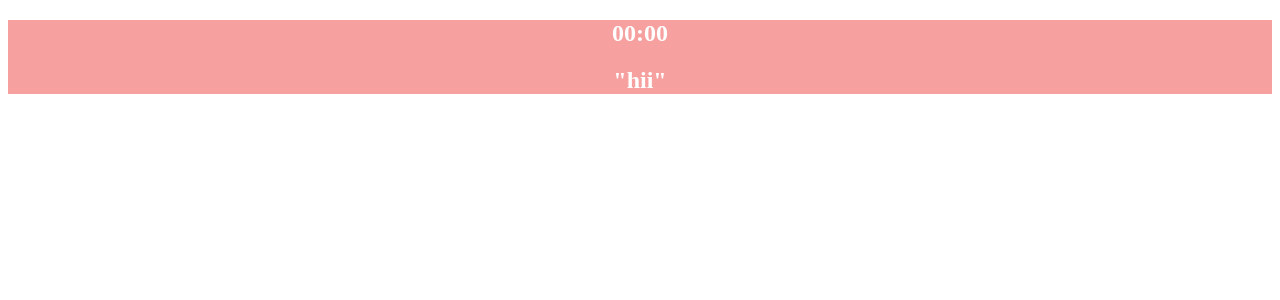
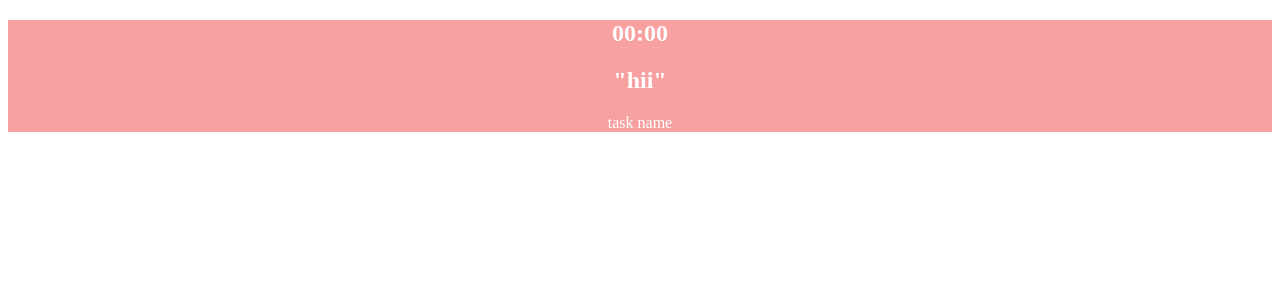
Before and after one commit to ashfujiyama/tamadoro, a React (Create React App) app: page / in a window 1280 px wide. Shown: the top 300 px of the page. Built offline with nearby package versions, Linux system fonts and the light colour scheme; the HTML template or start-up script is replaced by a standard one.

Commit message:
files: task components

```diff
--- a/src/App.tsx
+++ b/src/App.tsx
@@ -2,16 +2,15 @@
 // contians the following components: timer
 // will have exit (close the chrome extension), and expand (convert to sidebar) options
 
-
-
-import "./App.css"
+import "./App.css";
+import TaskList from "./components/taskList";
 import Timer from "./components/timer/timer";
-
 
 function App() {
   return (
     <div className="App">
       <Timer />
+      <TaskList />
     </div>
   );
 }
--- a/src/components/task.tsx
+++ b/src/components/task.tsx
@@ -1,2 +1,10 @@
 // one task: task name, current daily progress, checked if daily goal is complete, button to edit by opening task form
-export {}
+const Task = () => {
+  return (
+    <>
+      <p>task name</p>
+    </>
+  );
+};
+
+export default Task;
--- a/src/components/taskList.tsx
+++ b/src/components/taskList.tsx
@@ -1,2 +1,13 @@
 // display container of tasks + collapsible task form for new ones
-export {}
+
+import Task from "./task";
+
+const TaskList = () => {
+  return (
+    <>
+      <Task />
+    </>
+  );
+};
+
+export default TaskList;
```
Also changed, not shown: 1 other file (tests, documents, lock files or other folders).
